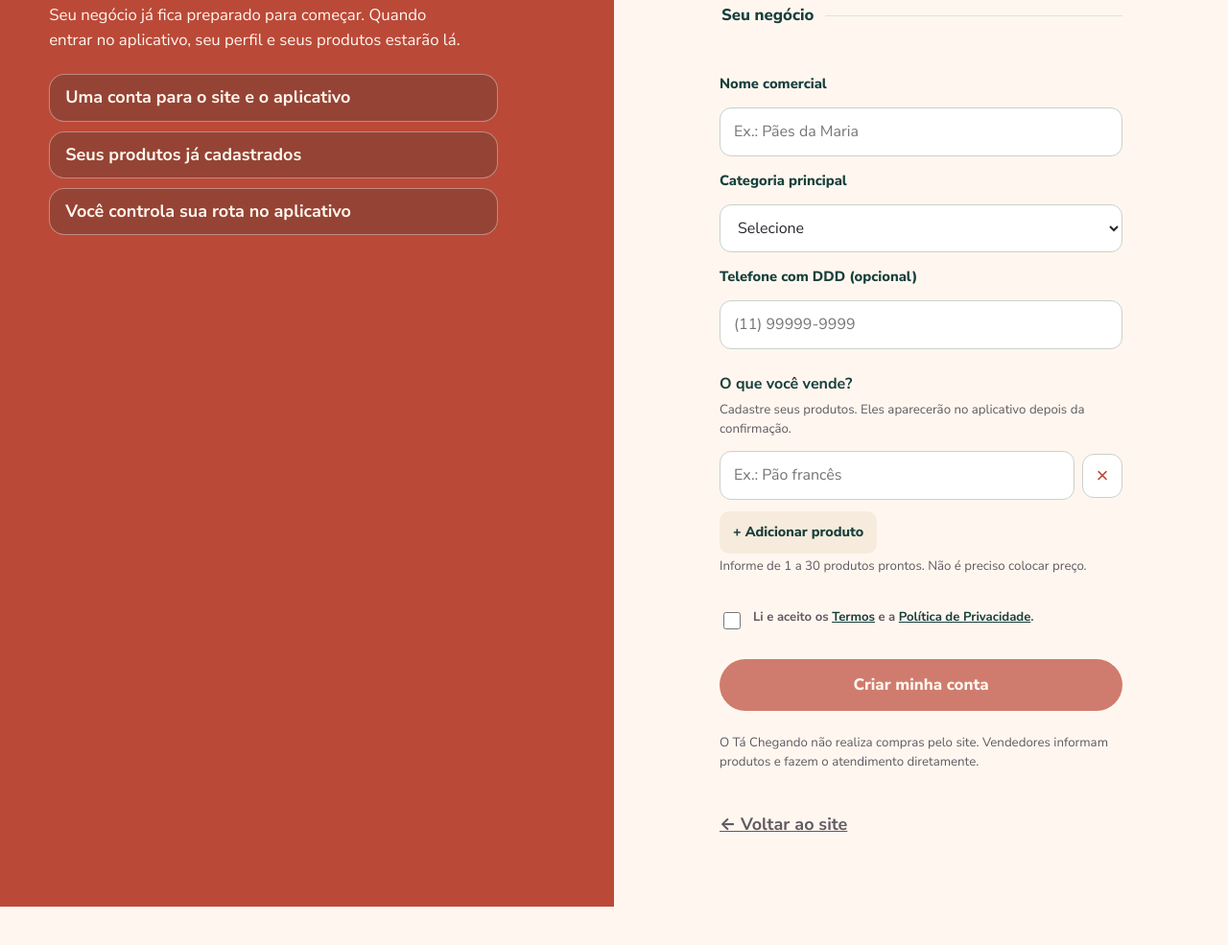
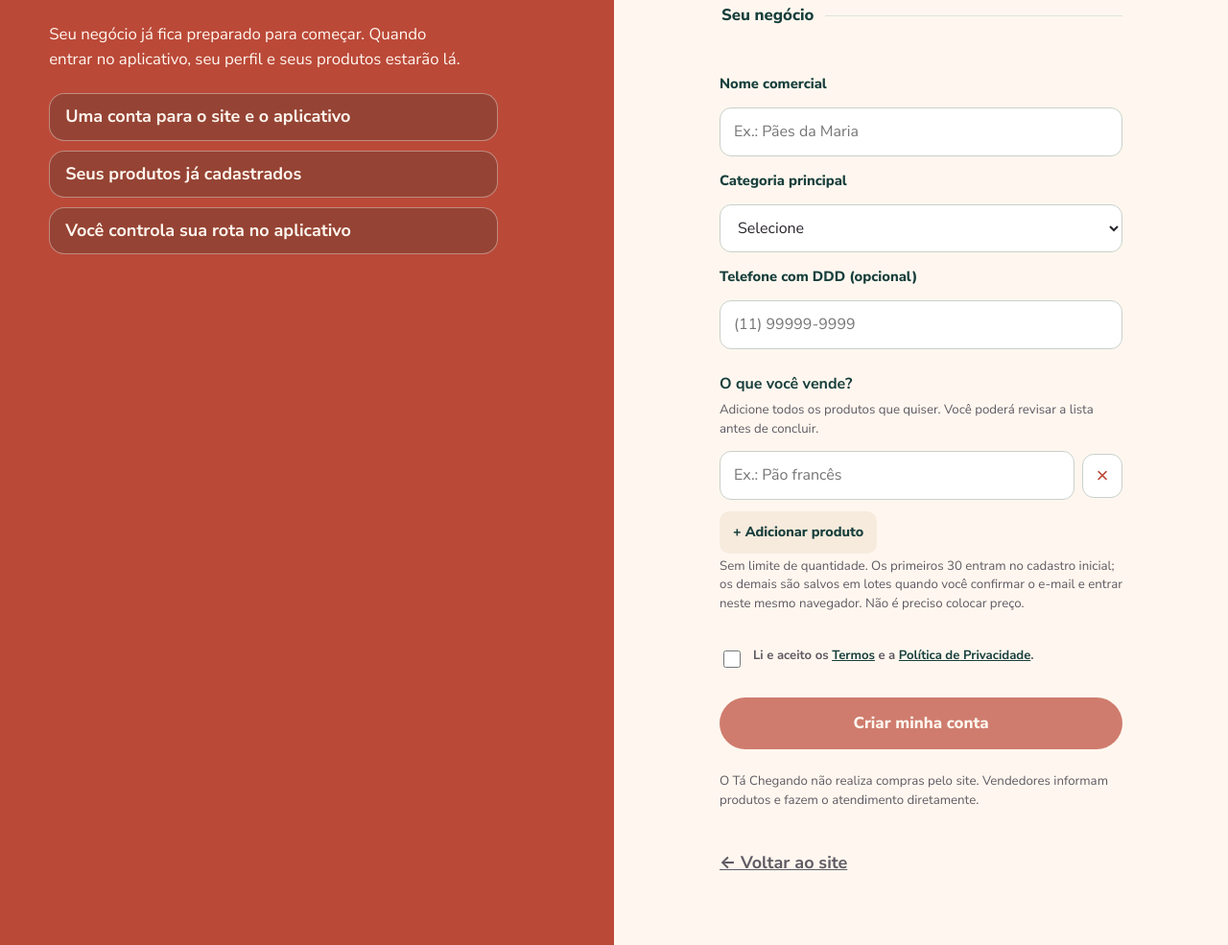
Before and after one commit to kleberwillians89/tachegando-site, a plain HTML site: page novo/cadastro.html in a window 1280 px wide. Shown: the part 920-1905 px from the top of the page at 96% size. Before the commit the page ends 1865 px from the top, so only its background shows below. Drawn offline with nearby package versions, Linux system fonts and the light colour scheme.

Commit message:
feat: support unlimited vendor product entries with resumable batch synchronization

```diff
--- a/novo/cadastro.html
+++ b/novo/cadastro.html
@@ -56,10 +56,10 @@
             <select id="category" name="category"><option value="">Selecione</option><option>Pães</option><option>Frutas</option><option>Salgados</option><option>Doces de padaria</option><option>Lanches naturais</option><option>Sorvetes</option><option>Temperos</option><option>Produtos de limpeza prontos</option></select>
             <label for="phone">Telefone com DDD (opcional)</label><input id="phone" name="phone" inputmode="tel" autocomplete="tel" maxlength="32" placeholder="(11) 99999-9999">
           </div>
-          <div class="cad-products-header"><div><strong>O que você vende?</strong><p>Cadastre seus produtos. Eles aparecerão no aplicativo depois da confirmação.</p></div></div>
+          <div class="cad-products-header"><div><strong>O que você vende?</strong><p>Adicione todos os produtos que quiser. Você poderá revisar a lista antes de concluir.</p></div></div>
           <div id="products" class="cad-products" aria-live="polite"></div>
           <button class="cad-add" id="add-product" type="button">+ Adicionar produto</button>
-          <p class="cad-help">Informe de 1 a 30 produtos prontos. Não é preciso colocar preço.</p>
+          <p class="cad-help">Sem limite de quantidade. Os primeiros 30 entram no cadastro inicial; os demais são salvos em lotes quando você confirmar o e-mail e entrar neste mesmo navegador. Não é preciso colocar preço.</p>
         </fieldset>
         <label class="cad-consent"><input id="terms" type="checkbox" required><span>Li e aceito os <a href="/termos" target="_blank" rel="noopener">Termos</a> e a <a href="/privacidade" target="_blank" rel="noopener">Política de Privacidade</a>.</span></label>
         <button class="btn or cheio" type="submit" id="submit-signup">Criar minha conta</button>
```
